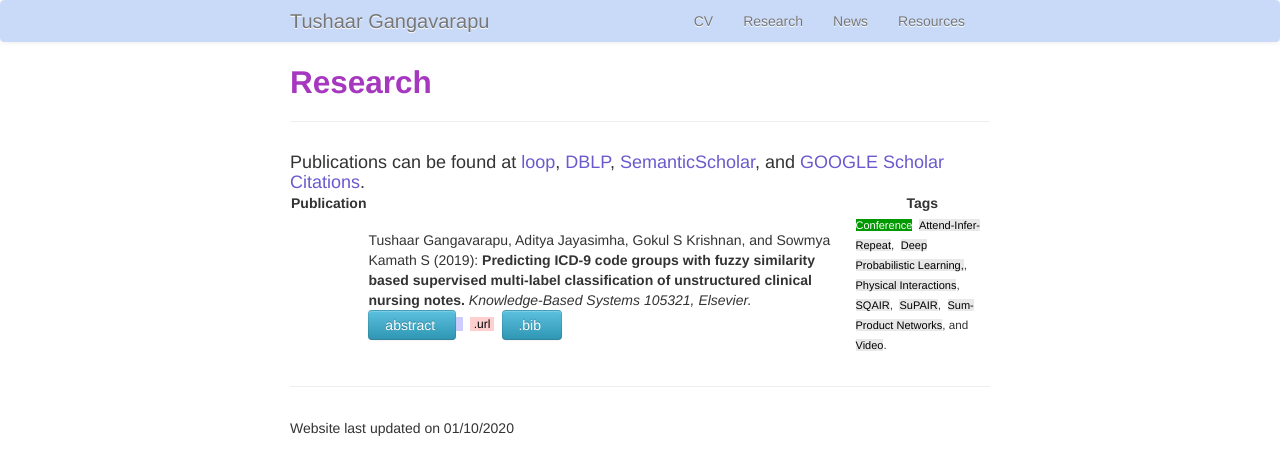
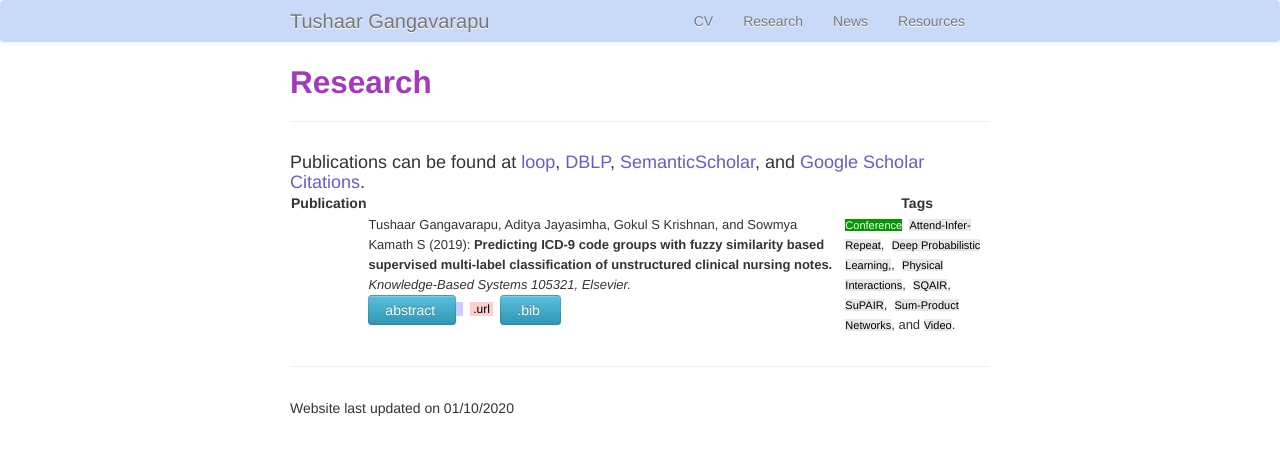
Before and after one commit to TushaarGVS/tushaargvs.github.io, a Jekyll site: the page built from pages/research.html, in a window 1280 px wide. Shown: the top 475 px of the page. Built offline with Jekyll 4.4.1, drawn with Linux system fonts in a browser that asks for light colours.

Commit message:
Customizing the website

```diff
--- a/pages/research.html
+++ b/pages/research.html
@@ -4,7 +4,7 @@ title: Research
 description: Tushaar Gangavarapu's research
 ---
 
-<div style="font-size: 18px"> Publications can be found at <a href="http://loop.frontiersin.org/people/321053/overview" target="_blank">loop</a>, <a href="https://dblp.uni-trier.de/pers/hy/k/Kersting:Kristian.html" target="_blank">DBLP</a>, <a href="https://www.semanticscholar.org/author/Kristian-Kersting/1746871" target="_blank">SemanticScholar</a>, and <a href="http://scholar.google.com/citations?user=QY-earAAAAAJ&amp;hl=en" target="_blank">GOOGLE Scholar Citations</a>.
+<div style="font-size: 18px"> Publications can be found at <a href="http://loop.frontiersin.org/people/321053/overview" target="_blank">loop</a>, <a href="https://dblp.uni-trier.de/pers/hy/k/Kersting:Kristian.html" target="_blank">DBLP</a>, <a href="https://www.semanticscholar.org/author/Kristian-Kersting/1746871" target="_blank">SemanticScholar</a>, and <a href="http://scholar.google.com/citations?user=QY-earAAAAAJ&amp;hl=en" target="_blank">Google Scholar Citations</a>.
 </div>
 
 <table style="width:100%">
@@ -15,7 +15,7 @@ description: Tushaar Gangavarapu's research
   </tr>
   <tr>
     <td></td>
-    <td>
+    <td style="font-weight: normal; font-size: small; vertical-align: top;">
       Tushaar Gangavarapu, Aditya Jayasimha, Gokul S Krishnan, and Sowmya Kamath S (2019): <b>Predicting ICD-9 code groups with fuzzy similarity based supervised multi-label classification of unstructured clinical nursing notes.</b> <i>Knowledge-Based Systems 105321, Elsevier.</i>
       <br/>
       <span style="color:white;font-size:12px;background-color:#ccccff;cursor: pointer;"><font color="black">
@@ -42,7 +42,7 @@ description: Tushaar Gangavarapu's research
         }
       </div>
     </td>
-    <td style="font-weight: normal; font-size: smaller; vertical-align: top;">
+    <td style="font-weight: normal; font-size: small; vertical-align: top;">
       <span style="color:white;font-size:11px;background-color: #090">Conference</span>&nbsp;
       <span style="color:black;font-size:11px;background-color: #E8E8E8"> Attend-Infer-Repeat</span>,&nbsp;
       <span style="color:black;font-size:11px;background-color: #E8E8E8"> Deep Probabilistic Learning,</span>,&nbsp;
```
